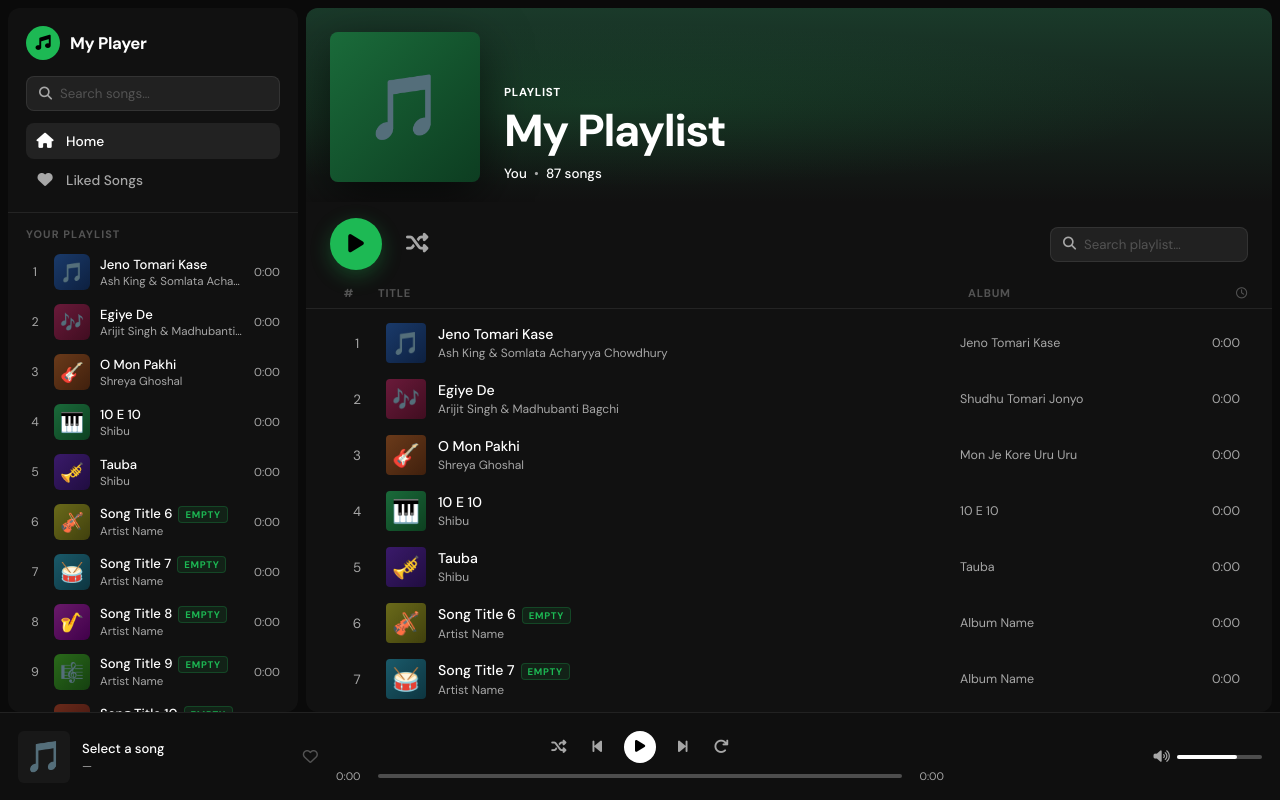
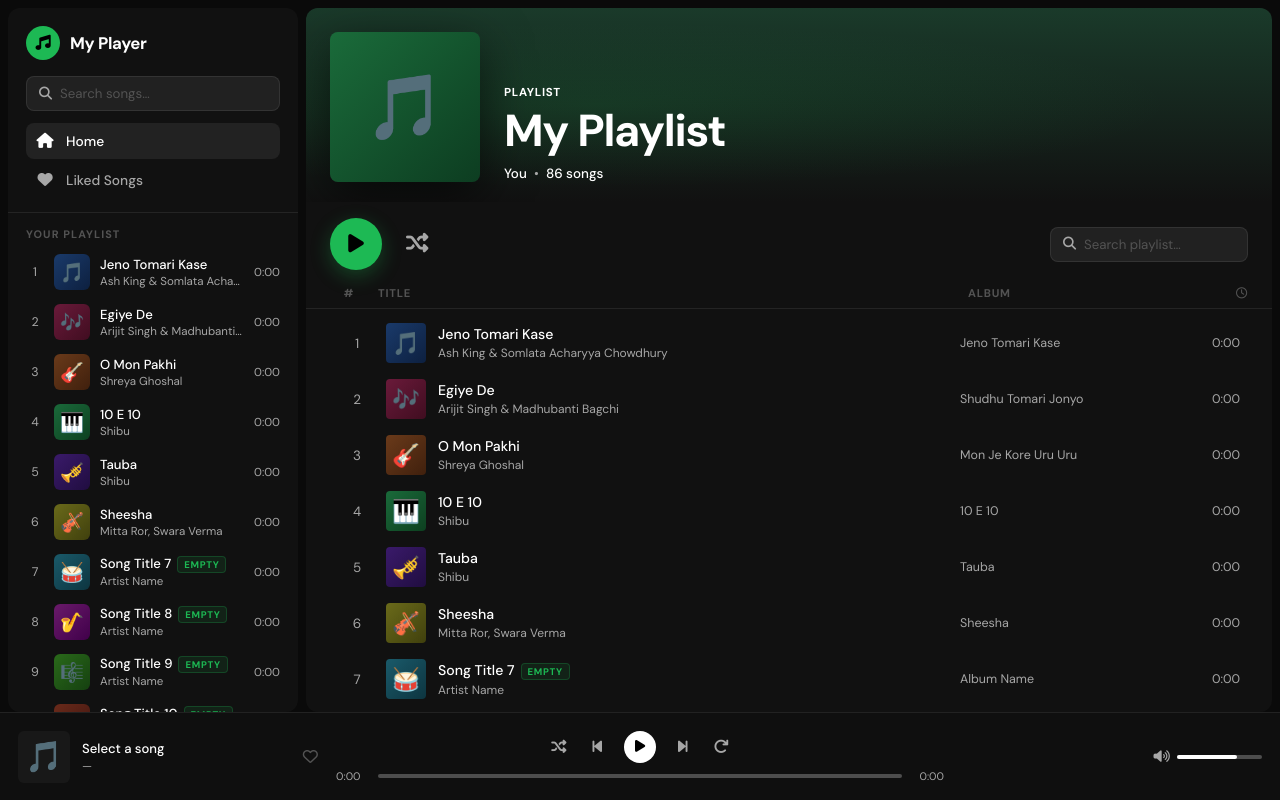
Before and after one commit to nahidzaman1996271-sketch/Nahid-spotify, a plain HTML site: page index.html in a window 1280 px wide. Drawn offline with Linux system fonts and the light colour scheme.

Commit message:
added sheesha

```diff
--- a/index.html
+++ b/index.html
@@ -316,7 +316,7 @@
 <audio id="audio-3"   preload="none"><source src="o mon pakhi.mp3"      type="audio/mpeg"></audio>
 <audio id="audio-4"   preload="none"><source src="10 e 10.mp3"   type="audio/mpeg"></audio>
 <audio id="audio-5"   preload="none"><source src="tauba.mp3"   type="audio/mpeg"></audio>
-<audio id="audio-6"   preload="none"><source src="song6.mp3"   type="audio/mpeg"></audio>
+<audio id="audio-6"   preload="none"><source src="sheesha.mp3"   type="audio/mpeg"></audio>
 <audio id="audio-7"   preload="none"><source src="song7.mp3"   type="audio/mpeg"></audio>
 <audio id="audio-8"   preload="none"><source src="song8.mp3"   type="audio/mpeg"></audio>
 <audio id="audio-9"   preload="none"><source src="song9.mp3"   type="audio/mpeg"></audio>
@@ -422,11 +422,11 @@ const TRACKS = [
     makeSlot(1, "Jeno Tomari Kase","Ash King & Somlata Acharyya Chowdhury","Jeno Tomari Kase"),
     makeSlot(2, "Egiye De","Arijit Singh & Madhubanti Bagchi","Shudhu Tomari Jonyo"),
     makeSlot(3, "O Mon Pakhi","Shreya Ghoshal","Mon Je Kore Uru Uru"),
-    makeSlot(4, "10 E 10", "Shibu", "10 E 10"),  makeSlot(5, "Tauba", "Shibu", "Tauba"),  makeSlot(6),  makeSlot(7),  makeSlot(8),  makeSlot(9),  makeSlot(10),
+    makeSlot(4, "10 E 10", "Shibu", "10 E 10"),  makeSlot(5, "Tauba", "Shibu", "Tauba"),  makeSlot(6, "Sheesha", " Mitta Ror, Swara Verma", "Sheesha"),  makeSlot(7),  makeSlot(8),  makeSlot(9),  makeSlot(10),
     makeSlot(11), makeSlot(12), makeSlot(13), makeSlot(14), makeSlot(15), makeSlot(16), makeSlot(17), makeSlot(18), makeSlot(19), makeSlot(20),
     makeSlot(21), makeSlot(22), makeSlot(23), makeSlot(24), makeSlot(25), makeSlot(26), makeSlot(27), makeSlot(28), makeSlot(29), makeSlot(30),
     makeSlot(31), makeSlot(32), makeSlot(33), makeSlot(34), makeSlot(35), makeSlot(36), makeSlot(37), makeSlot(38), makeSlot(39), makeSlot(40),
-    makeSlot(41), makeSlot(42), makeSlot(43), makeSlot(44), makeSlot(45), makeSlot(46),makeSlot(47, "Bhool Bhulaiya", "Shibu", "Bhool Bhulaiya"),
+    makeSlot(41), makeSlot(42), makeSlot(43), makeSlot(44), makeSlot(45), makeSlot(46, "Bhool Bhulaiya", "Shibu", "Bhool Bhulaiya"),
     //make Slot (48, "", "", ""),
     //make Slot (49, "", "", ""),
     //make Slot (50, "", "", ""),
```
Also changed, not shown: 1 other file.
